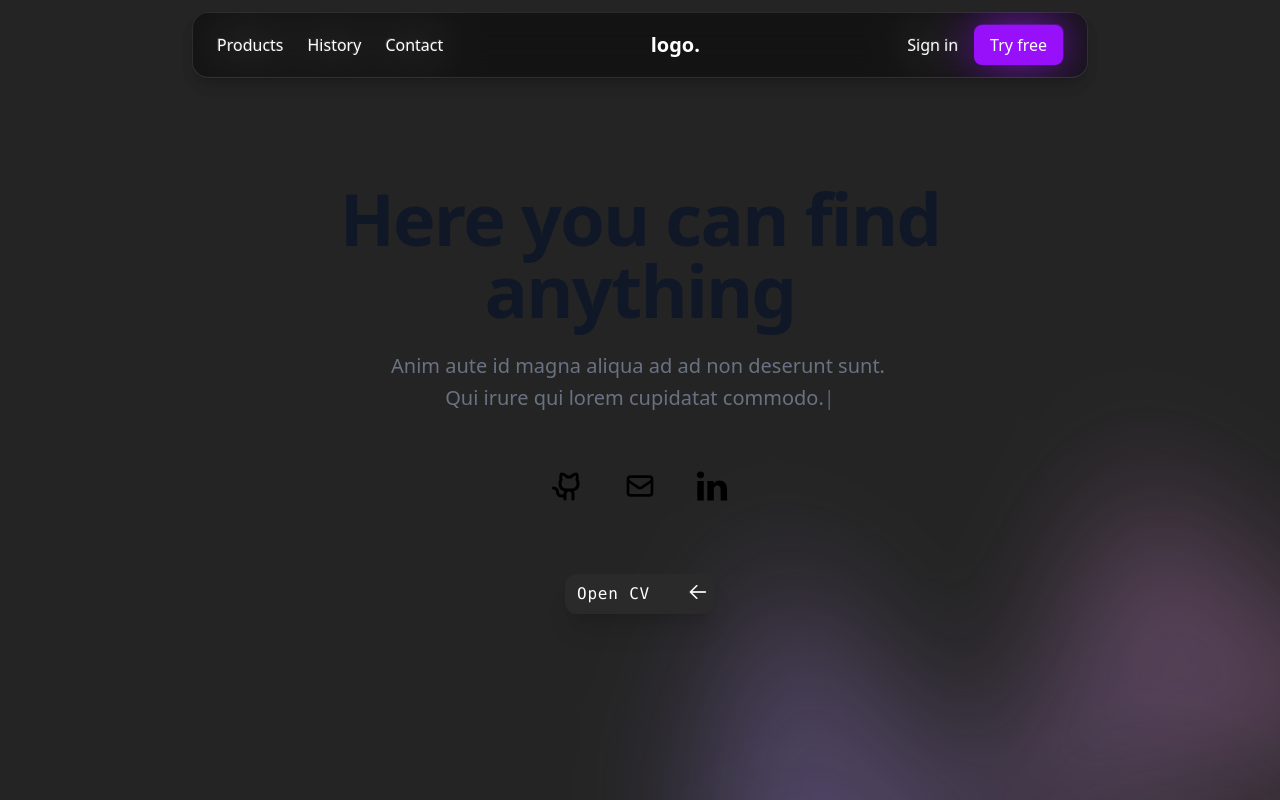
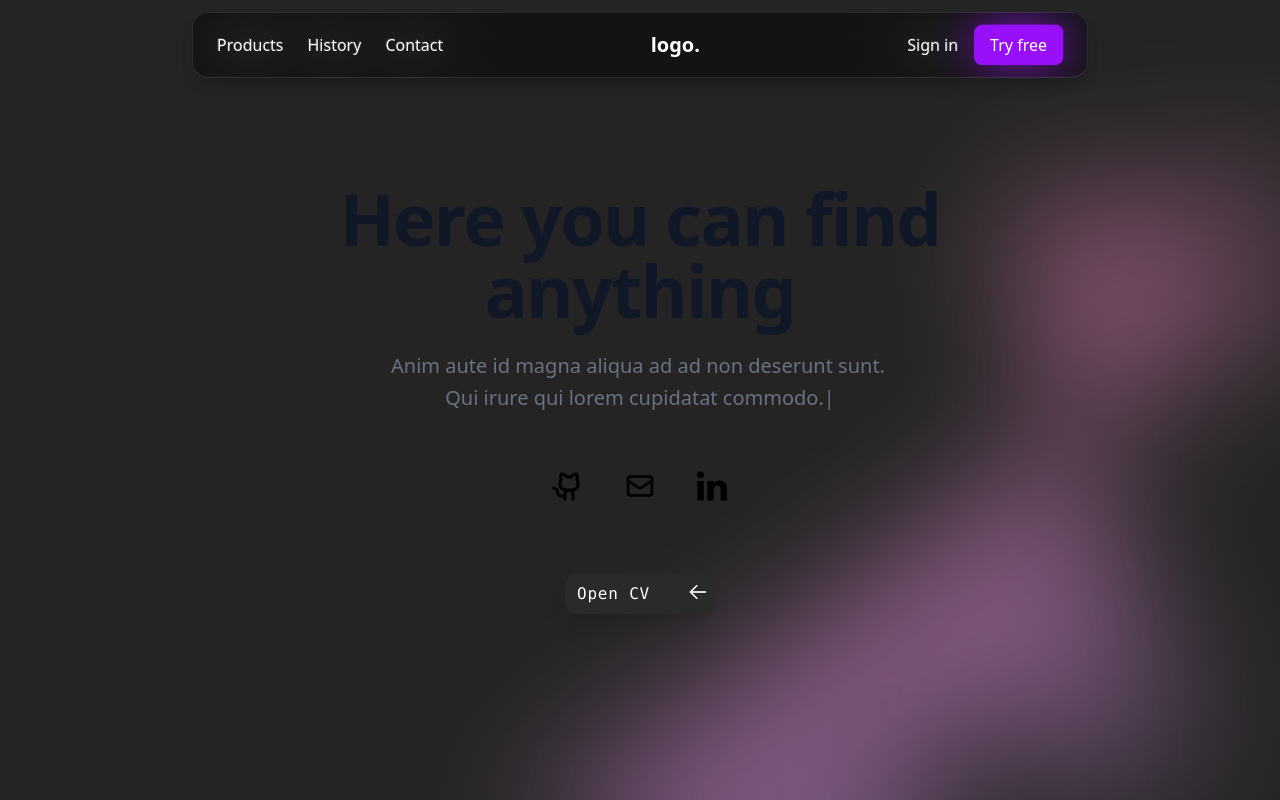
Before and after one commit to AliAlWahayb/portfolio-website-2, a React (Vite) app: page / in a window 1280 px wide. Shown: the top 800 px of the page. Built offline with nearby package versions, Linux system fonts and the light colour scheme.

Commit message:
Update BgLight.tsx

```diff
--- a/src/components/Misc/BgLight.tsx
+++ b/src/components/Misc/BgLight.tsx
@@ -2,48 +2,51 @@ import React from "react";
 import { motion, useAnimation } from "framer-motion";
 
 const getRandomPositionAndRotation = () => {
-  const top = `${Math.random() * 100}vh`;
-  const left = `${Math.random() * 50}vw`;
-  const rotation = `${Math.random() * 360}deg`;
+  const top = `${Math.random() * 100}vh`; // Random position from 0 to 100 viewport height
+  const left = `${Math.random() * 50}vw`; // Random position from 0 to 100 viewport width
+  const rotation = `${Math.random() * 360}deg`; // Random rotation from 0 to 360 degrees
   return { top, left, rotation };
 };
 
 const BgLight: React.FC = () => {
   const animationControls = useAnimation();
 
-  // Initial random position and rotation
-  const { top, left, rotation } = getRandomPositionAndRotation();
-
   // Function to trigger a new animation with random position/rotation
   const triggerAnimation = async () => {
     const newPosition = getRandomPositionAndRotation();
     await animationControls.start({
-      top: newPosition.top,
-      left: newPosition.left,
+      x: newPosition.left,
+      y: newPosition.top,
       rotate: newPosition.rotation,
-      transition: { duration: 10, ease: "easeInOut" }, // Smooth animation
+      transition: {
+        duration: 15, // Adjusted for a smoother but slower animation
+        ease: "easeInOut",
+      },
     });
-    triggerAnimation(); // Repeat the animation
+    // After the animation ends, trigger again with a delay (longer delay to reduce load)
+    setTimeout(() => {
+      triggerAnimation();
+    }, 2000); // Trigger animation after 2 seconds for better performance
   };
 
   // Start animation on component mount
   React.useEffect(() => {
-    triggerAnimation();
-  });
+    triggerAnimation(); // Start the animation loop
+  }, []); // Empty dependency array ensures it runs only once when mounted
 
   return (
     <motion.div
       aria-hidden="true"
-      className="absolute -z-10 transform-gpu overflow-hidden blur-3xl"
+      className="fixed inset-0 -z-10 transform-gpu overflow-hidden blur-3xl will-change-transform"
       animate={animationControls} // Attach Framer Motion controls
-      initial={{ top, left, rotate: rotation }} // Initial position/rotation
+      initial={{ x: "50vw", y: "50vh", rotate: "0deg" }} // Initial position/rotation
     >
       <div
         style={{
           clipPath:
             "polygon(74.1% 44.1%, 100% 61.6%, 97.5% 26.9%, 85.5% 0.1%, 80.7% 2%, 72.5% 32.5%, 60.2% 62.4%, 52.4% 68.1%, 47.5% 58.3%, 45.2% 34.5%, 27.5% 76.7%, 0.1% 64.9%, 17.9% 100%, 27.6% 76.8%, 76.1% 97.7%, 74.1% 44.1%)",
         }}
-        className="relative aspect-1155/678 w-[36.125rem] -translate-x-1/2 bg-gradient-to-tr from-[#ff80b5] to-[#9089fc] opacity-30 sm:w-[72.1875rem]"
+        className="relative aspect-1155/678 w-full h-full bg-gradient-to-tr from-[#ff80b5] to-[#9089fc] opacity-30"
       />
     </motion.div>
   );
```
